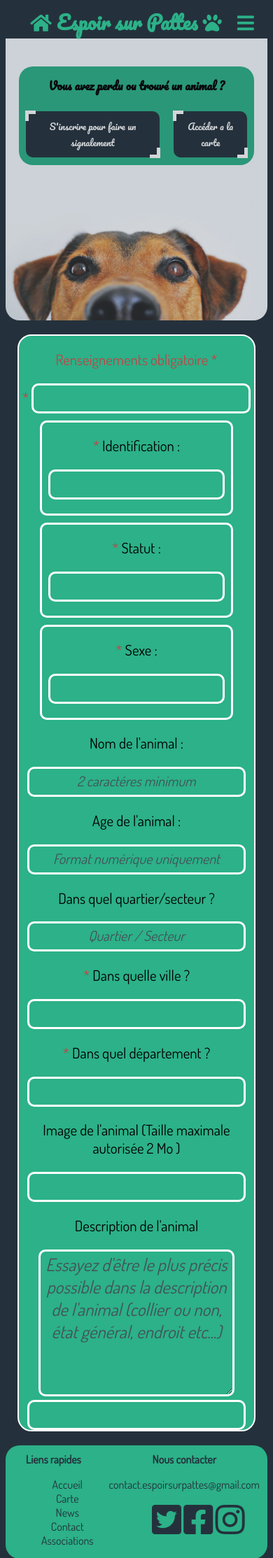
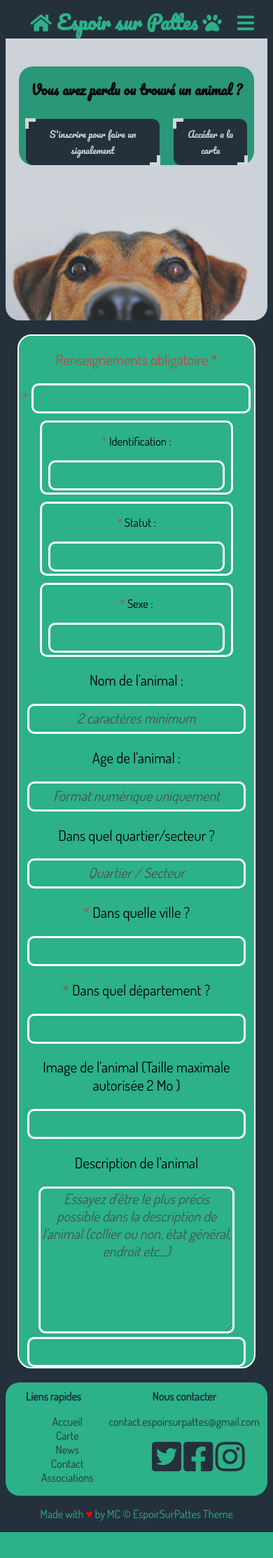
Before and after one commit to MarieCharton/EspoirSurPattes-TP, a Symfony app: template templates/form-animal/create_animal.html.twig in a window 390 px wide. Shown: the top 2227 px of the page at 70% size. After the commit the page ends 2190 px from the top, so only its background shows below. Run offline with Twig, Linux system fonts and the light colour scheme; the template is opened without the code that fills it, so the values that code supplies are empty; form fields are guessed from the names that the template uses; some libraries are stand-ins or nearby versions.

Commit message:
responsive fix bug banner and co

```diff
--- a/public/css/base/banner/banner.scss
+++ b/public/css/base/banner/banner.scss
@@ -140,13 +140,12 @@
 }
 
 /******MOBILE******/
-
 @media (max-width:767px){
     .banner{
         width: 100%;
         height:450px;
         h2{
-            font-size: 1em;
+            font-size: 1.2em;
         }
         .right-content{
             width: 100%;
@@ -154,7 +153,6 @@
 
         }
         .banner-content{
-
             padding: 0px;
             height: 45%;
             width:90%;
@@ -163,12 +161,9 @@
 
         /*=====BOUTON====*/
         .banner-btn{
-
             button{
-
                 font-size:0.8em;
                 margin: 10px;
-
             }
         }
 
--- a/public/css/form/form.scss
+++ b/public/css/form/form.scss
@@ -144,5 +144,49 @@ a.connexion{
             padding-right: 10px;
         }
     }
+}
+
+/******MOBILE******/
+
+@media (max-width:767px){
+    .form{
+        width:90%;
+
+        .form-header{
+            font-size: 0.8em;
+        }
+        input{
+            height: 35px;
+            width:90%;
+            font-size: 0.8em;
+        }
+
+        #animal_type{
+            font-size :0.8em;
+            width: 50%;
+        }
+        textarea {
+            font-size: 0.8em;
+        }
+        .column{
+            height: 100px;
+        }
+        button#animal_envoyer{
+            font-family: $font;
+            width:40%;
+        }
+        textarea {
+            width:80%;
+        }
+    }
+    div#animal_identification{
+      display: flex;
+      justify-content: center;
+    }
+}
+
+
+/******TABLET*****/
+@media (min-width:768px)and (max-width:1280px){
 
 }
--- a/public/css/responsive/mobile.scss
+++ b/public/css/responsive/mobile.scss
@@ -44,40 +44,4 @@
         }
     }
 
-    /*FORMULAIRES*/
-
-    .form{
-        width:90%;
-        .form-header{
-            font-size: 0.8em;
-        }
-
-        #animal_type{
-            width: 50%;
-        }
-
-        input{
-            height: 35px;
-            width:90%;
-            font-size: 0.8em;
-        }
-        div#animal_identification{
-            input{
-                height: 15px;
-                width:20px;
-            }
-        }
-
-        button#animal_envoyer{
-            width:40%;
-        }
-
-        textarea {
-            height: 200px;
-            width:80%;
-        }
-        .column{
-            height: 130px;
-        }
-    }
 }
--- a/public/css/style.css
+++ b/public/css/style.css
@@ -171,7 +171,7 @@
     height: 450px;
     /*=====BOUTON====*/ }
     .banner h2, .banner-homepage h2, .banner-map h2, .banner-contact h2, .banner-news h2 {
-      font-size: 1em; }
+      font-size: 1.2em; }
     .banner .right-content, .banner-homepage .right-content, .banner-map .right-content, .banner-contact .right-content, .banner-news .right-content {
       width: 100%;
       height: 70%; }
@@ -1166,6 +1166,33 @@ a.connexion {
       text-transform: capitalize;
       padding-right: 10px; }
 
+/******MOBILE******/
+@media (max-width: 767px) {
+  .form {
+    width: 90%; }
+    .form .form-header {
+      font-size: 0.8em; }
+    .form input, .form .contact-page .form-group textarea, .contact-page .form-group .form textarea, .contact-page .form-group .form .column, .form .contact-page .form-group .column {
+      height: 35px;
+      width: 90%;
+      font-size: 0.8em; }
+    .form #animal_type, .form #animal_department {
+      font-size: 0.8em;
+      width: 50%; }
+    .form textarea, .form .column {
+      font-size: 0.8em; }
+    .form .column {
+      height: 100px; }
+    .form button#animal_envoyer, .form button#article_envoyer, .form button#user_enregistrer, .form button#connect {
+      font-family: "Dosis", sans-serif;
+      width: 40%; }
+    .form textarea, .form .column {
+      width: 80%; }
+
+  div#animal_identification, .form div#animal_status, .form div#animal_sex {
+    display: flex;
+    justify-content: center; } }
+/******TABLET*****/
 /*=====RESPONSIVE=====*/
 /******MOBILE******/
 @media (max-width: 767px) {
@@ -1193,29 +1220,7 @@ a.connexion {
     .footer .social .fab {
       font-size: 3em; }
     .footer .newsletter {
-      display: none; }
-
-  /*FORMULAIRES*/
-  .form {
-    width: 90%; }
-    .form .form-header {
-      font-size: 0.8em; }
-    .form #animal_type, .form #animal_department {
-      width: 50%; }
-    .form input, .form .contact-page .form-group textarea, .contact-page .form-group .form textarea, .contact-page .form-group .form .column, .form .contact-page .form-group .column {
-      height: 35px;
-      width: 90%;
-      font-size: 0.8em; }
-    .form div#animal_identification input, .form div#animal_status input, .form div#animal_sex input, .form div#animal_identification .contact-page .form-group textarea, .contact-page .form-group .form div#animal_identification textarea, .form div#animal_status .contact-page .form-group textarea, .contact-page .form-group .form div#animal_status textarea, .form div#animal_sex .contact-page .form-group textarea, .contact-page .form-group .form div#animal_sex textarea, .contact-page .form-group .form div#animal_identification .column, .contact-page .form-group .form div#animal_status .column, .contact-page .form-group .form div#animal_sex .column, .form div#animal_identification .contact-page .form-group .column, .form .contact-page .form-group div#animal_identification .column, .form div#animal_status .contact-page .form-group .column, .form .contact-page .form-group div#animal_status .column, .form div#animal_sex .contact-page .form-group .column, .form .contact-page .form-group div#animal_sex .column {
-      height: 15px;
-      width: 20px; }
-    .form button#animal_envoyer, .form button#article_envoyer, .form button#user_enregistrer, .form button#connect {
-      width: 40%; }
-    .form textarea, .form .column {
-      height: 200px;
-      width: 80%; }
-    .form .column {
-      height: 130px; } }
+      display: none; } }
 /******TABLET*****/
 @media (min-width: 768px) and (max-width: 1280px) {
   /*AnimalSection*/
--- a/templates/form-article/layout/_form_article.html.twig
+++ b/templates/form-article/layout/_form_article.html.twig
@@ -39,7 +39,8 @@
         </div>
 
         <div>
-            <p>Image de l'article (Taille maximale autorisée 2 Mo ) </p>
+            <p>Image de l'article  </p>
+            <p>(Taille maximale autorisée 2 Mo )</p>
             {{ form_errors(formArticle.image) }}
             {{ form_widget(formArticle.image)}}
         </div>
```
Also changed, not shown: 1 other file.
